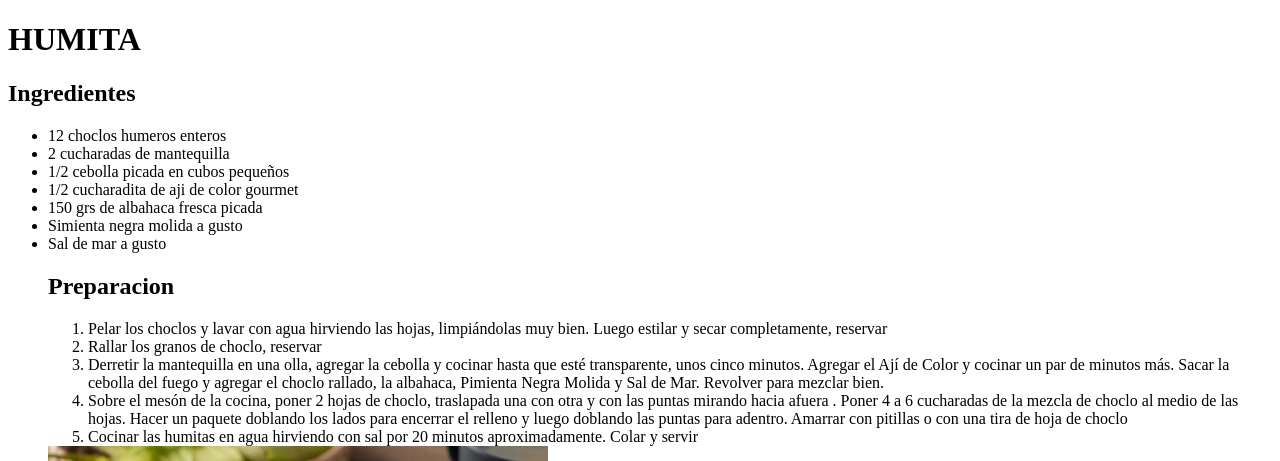
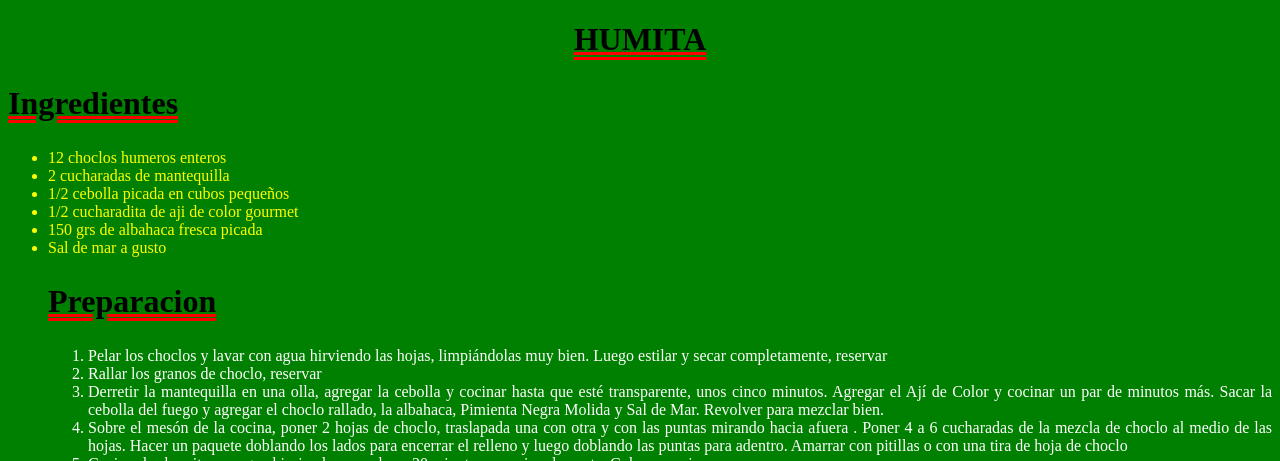
Before and after one commit to feliparodi/proyecto-1, a plain HTML site: page index.html in a window 1280 px wide. Shown: the top 461 px of the page. Drawn offline with Linux system fonts and the light colour scheme.

Commit message:
Add files via upload

```diff
--- /dev/null
+++ b/estilos.css/estilos.css
@@ -0,0 +1,13 @@
+  body {background-color: green;}
+.amarillo{color: yellow}
+.amarillo{text-align: justify;}
+.blanco{ color: white}
+.blanco{text-align: justify;}
+.centro{text-align: center;}
+.centro{text-decoration-line:underline;}
+.centro{text-decoration-color: red}
+.centro{text-decoration-style: double;}
+.subrayado{text-decoration-line:underline;}
+.subrayado{text-decoration-color: red}
+.subrayado{text-decoration-style: double;}
+.subrayado{font-size:xx-large }
--- a/index.html
+++ b/index.html
@@ -3,27 +3,27 @@
   <head>
     <meta charset="utf-8">
     <title>Como hacer humita</title>
-  </head>
+    <link rel="stylesheet" href="./estilos.css/estilos.css">
+  <head>
   <body>
-    <h1>HUMITA</h1>
-    <h2> Ingredientes</h2>
+    <h1 class="centro"; class="subrayado">HUMITA</h1>
+    <h2 class="subrayado"> Ingredientes</h2>
     <ul>
-      <li>12 choclos humeros enteros</li>
-      <li>2 cucharadas de mantequilla</li>
-      <li>1/2 cebolla picada en cubos pequeños</li>
-      <li>1/2 cucharadita de aji de color gourmet</li>
-      <li>150 grs de albahaca fresca picada</li>
-      <li>Simienta negra molida a gusto</li>
-      <li>Sal de mar a gusto</li>
-      <h2>Preparacion</h2>
+      <li class="amarillo">12 choclos humeros enteros</li>
+      <li class="amarillo">2 cucharadas de mantequilla</li>
+      <li class="amarillo">1/2 cebolla picada en cubos pequeños</li>
+      <li class="amarillo">1/2 cucharadita de aji de color gourmet</li>
+      <li class="amarillo">150 grs de albahaca fresca picada</li>
+      <li class="amarillo">Sal de mar a gusto</li>
+      <h2 class="subrayado">Preparacion</h2>
       <ol>
-      <li>Pelar los choclos y lavar con agua hirviendo las hojas, limpiándolas muy bien. Luego estilar y secar completamente, reservar</li>
-      <li>Rallar los granos de choclo, reservar</li>
-      <li>Derretir la mantequilla en una olla, agregar la cebolla y cocinar hasta que esté transparente, unos cinco minutos. Agregar el Ají de Color y cocinar un par de minutos más. Sacar la cebolla del fuego y agregar el choclo rallado, la albahaca, Pimienta Negra Molida y Sal de Mar. Revolver para mezclar bien.</li>
-      <li>Sobre el mesón de la cocina, poner 2 hojas de choclo, traslapada una con otra y con las puntas mirando hacia afuera . Poner 4 a 6 cucharadas de la mezcla de choclo al medio de las hojas.  Hacer un paquete doblando los lados para encerrar el relleno y luego doblando las puntas para adentro. Amarrar con pitillas o con una tira de hoja de choclo</li>
-      <li>Cocinar las humitas en agua hirviendo con sal por 20 minutos aproximadamente. Colar y servir</li>
+      <li class="blanco">Pelar los choclos y lavar con agua hirviendo las hojas, limpiándolas muy bien. Luego estilar y secar completamente, reservar</li>
+      <li class="blanco" >Rallar los granos de choclo, reservar</li>
+      <li class="blanco">Derretir la mantequilla en una olla, agregar la cebolla y cocinar hasta que esté transparente, unos cinco minutos. Agregar el Ají de Color y cocinar un par de minutos más. Sacar la cebolla del fuego y agregar el choclo rallado, la albahaca, Pimienta Negra Molida y Sal de Mar. Revolver para mezclar bien.</li>
+      <li class="blanco">Sobre el mesón de la cocina, poner 2 hojas de choclo, traslapada una con otra y con las puntas mirando hacia afuera . Poner 4 a 6 cucharadas de la mezcla de choclo al medio de las hojas.  Hacer un paquete doblando los lados para encerrar el relleno y luego doblando las puntas para adentro. Amarrar con pitillas o con una tira de hoja de choclo</li>
+      <li class="blanco">Cocinar las humitas en agua hirviendo con sal por 20 minutos aproximadamente. Colar y servir</li>
       </ol>
-      <img src="humitas.jpg"width="500">
+      <img src="./imagenes/humitas.jpg"width="500">
       <iframe width="560" height="315" src="https://www.youtube.com/embed/MbtSovxLuLo?si=ikeccWvypTg4yD4q" title="YouTube video player" frameborder="0" allow="accelerometer; autoplay; clipboard-write; encrypted-media; gyroscope; picture-in-picture; web-share" referrerpolicy="strict-origin-when-cross-origin" allowfullscreen></iframe>
 
   </body>
```
Also changed, not shown: imagenes/comida.jpg.jpg (added), imagenes/fondo de comida.jpg (added), imagenes/humitas.jpg (added), 3 other files.
